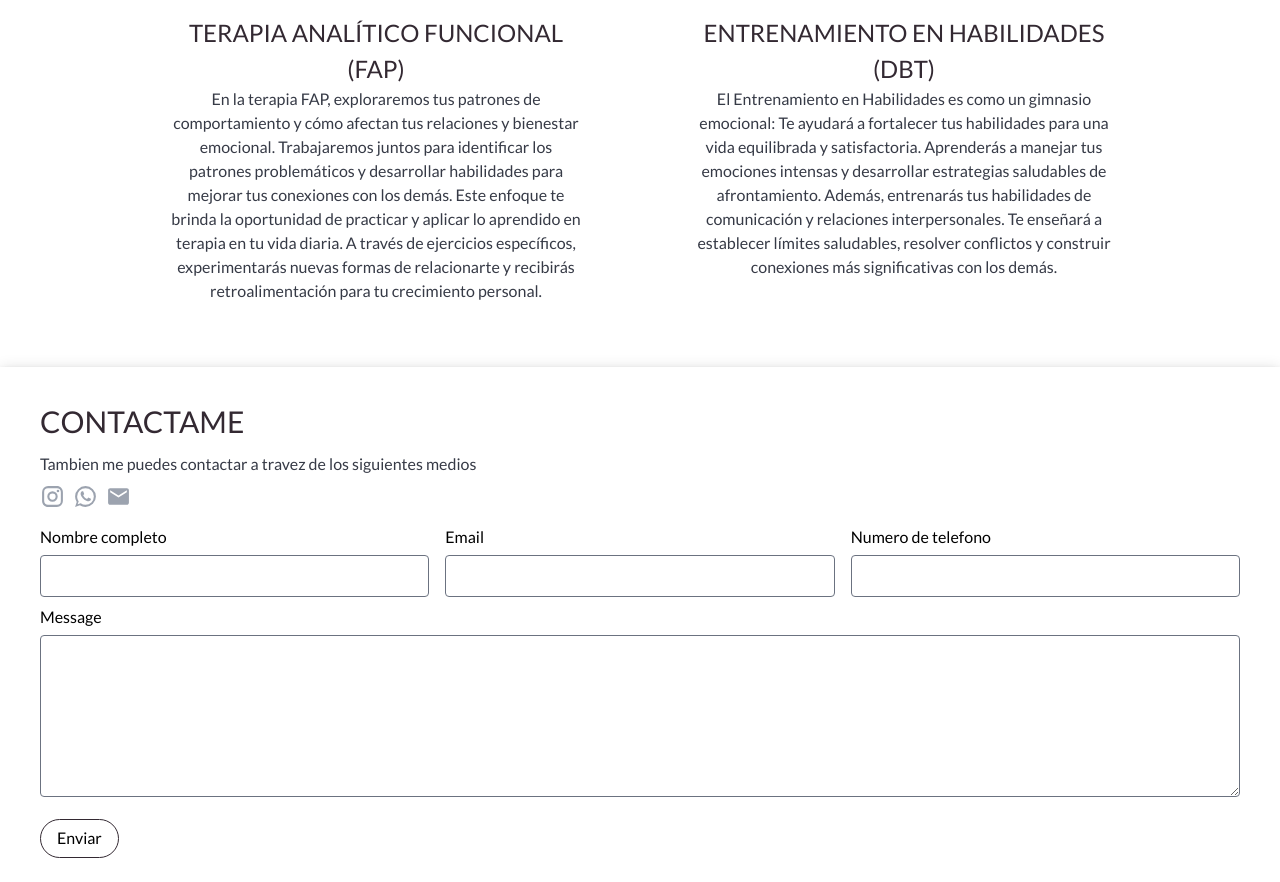
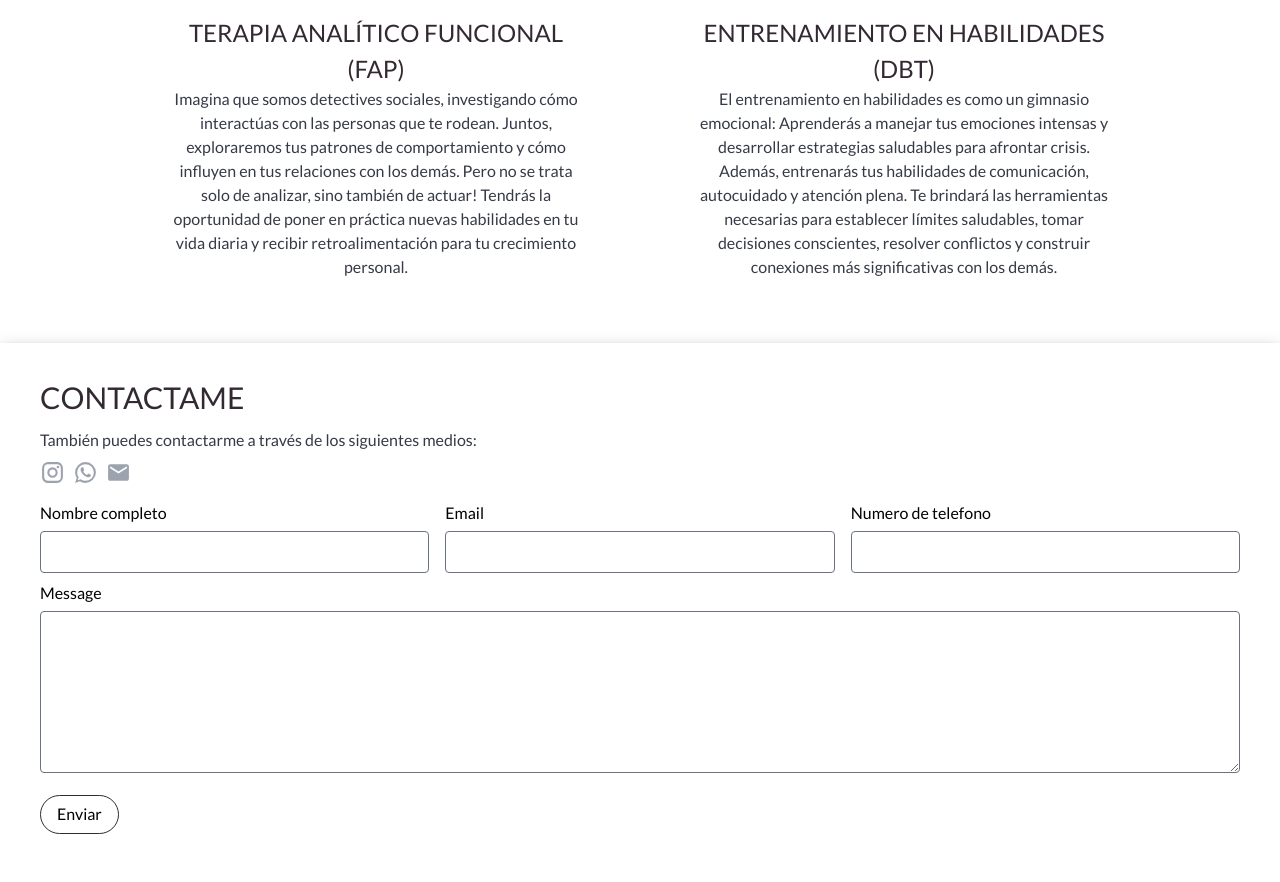
Before and after one commit to giulianoantonanzas/flor-page, a Next.js app: page / in a window 1280 px wide. Shown: the part 2160-3042 px from the top of the page. After the commit the page ends 3018 px from the top, so only its background shows below. Built offline with nearby package versions, Linux system fonts and the light colour scheme.

Commit message:
pedidos de la flor :3

```diff
--- a/components/form/index.tsx
+++ b/components/form/index.tsx
@@ -50,7 +50,7 @@ const Form = () => {
       <Fade triggerOnce cascade delay={200} duration={500}>
         <div className="mb-4">
           <h2 className="my-2 text-center md:text-left">Contactame</h2>
-          <p>Tambien me puedes contactar a travez de los siguientes medios</p>
+          <p>También puedes contactarme a través de los siguientes medios:</p>
           <div className="w-1/4 flex gap-2 mt-2">
             <a
               href="https://www.instagram.com/psi.florenciasian/"
--- a/package.json
+++ b/package.json
@@ -6,7 +6,8 @@
     "dev": "next dev",
     "build": "next build",
     "start": "next start",
-    "lint": "next lint"
+    "lint": "next lint",
+    "stg": "next dev -p 80"
   },
   "dependencies": {
     "@emotion/react": "^11.11.1",
--- a/pages/index.tsx
+++ b/pages/index.tsx
@@ -152,9 +152,8 @@ const Home = () => {
                   tus problemas, sino que también descubrirás tu potencial para
                   el cambio y el crecimiento. Trabajaremos juntos de manera
                   estratégica y creativa, utilizando soluciones prácticas para
-                  abordar tus desafíos. El objetivo es encontrar soluciones
-                  rápidas y efectivas para superar obstáculos y lograr tus metas
-                  en poco tiempo.
+                  abordar tus desafíos y lograr tus metas en el menor tiempo
+                  posible.
                 </p>
               </li>
               <li className="md:w-4/12">
@@ -167,15 +166,13 @@ const Home = () => {
                 />
                 <h3>Terapia Analítico Funcional (FAP)</h3>
                 <p>
-                  En la terapia FAP, exploraremos tus patrones de comportamiento
-                  y cómo afectan tus relaciones y bienestar emocional.
-                  Trabajaremos juntos para identificar los patrones
-                  problemáticos y desarrollar habilidades para mejorar tus
-                  conexiones con los demás. Este enfoque te brinda la
-                  oportunidad de practicar y aplicar lo aprendido en terapia en
-                  tu vida diaria. A través de ejercicios específicos,
-                  experimentarás nuevas formas de relacionarte y recibirás
-                  retroalimentación para tu crecimiento personal.
+                  Imagina que somos detectives sociales, investigando cómo
+                  interactúas con las personas que te rodean. Juntos,
+                  exploraremos tus patrones de comportamiento y cómo influyen en
+                  tus relaciones con los demás. Pero no se trata solo de
+                  analizar, sino también de actuar! Tendrás la oportunidad de
+                  poner en práctica nuevas habilidades en tu vida diaria y
+                  recibir retroalimentación para tu crecimiento personal.
                 </p>
               </li>
 
@@ -189,14 +186,14 @@ const Home = () => {
                 />
                 <h3>Entrenamiento en habilidades (DBT)</h3>
                 <p>
-                  El Entrenamiento en Habilidades es como un gimnasio emocional:
-                  Te ayudará a fortalecer tus habilidades para una vida
-                  equilibrada y satisfactoria. Aprenderás a manejar tus
-                  emociones intensas y desarrollar estrategias saludables de
-                  afrontamiento. Además, entrenarás tus habilidades de
-                  comunicación y relaciones interpersonales. Te enseñará a
-                  establecer límites saludables, resolver conflictos y construir
-                  conexiones más significativas con los demás.
+                  El entrenamiento en habilidades es como un gimnasio emocional:
+                  Aprenderás a manejar tus emociones intensas y desarrollar
+                  estrategias saludables para afrontar crisis. Además,
+                  entrenarás tus habilidades de comunicación, autocuidado y
+                  atención plena. Te brindará las herramientas necesarias para
+                  establecer límites saludables, tomar decisiones conscientes,
+                  resolver conflictos y construir conexiones más significativas
+                  con los demás.
                 </p>
               </li>
             </Fade>
```
Also changed, not shown: 1 other file (tests, documents, lock files or other folders).
